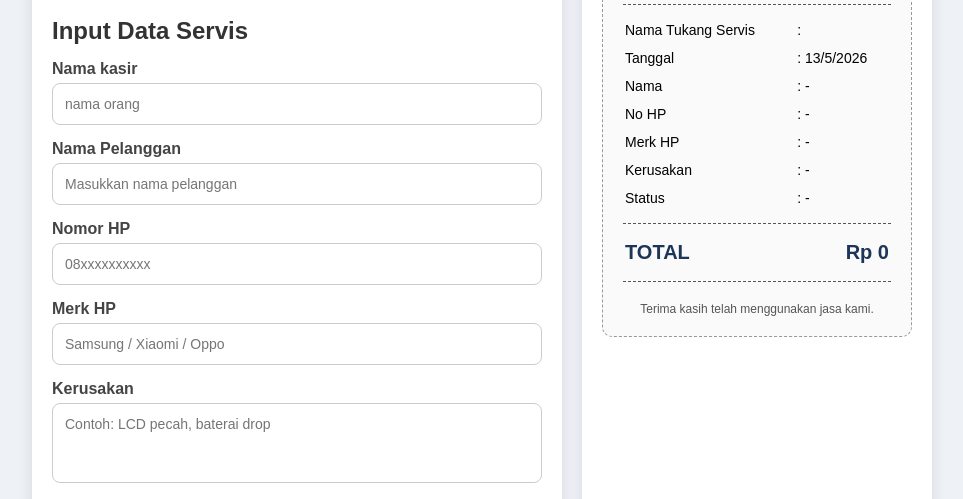
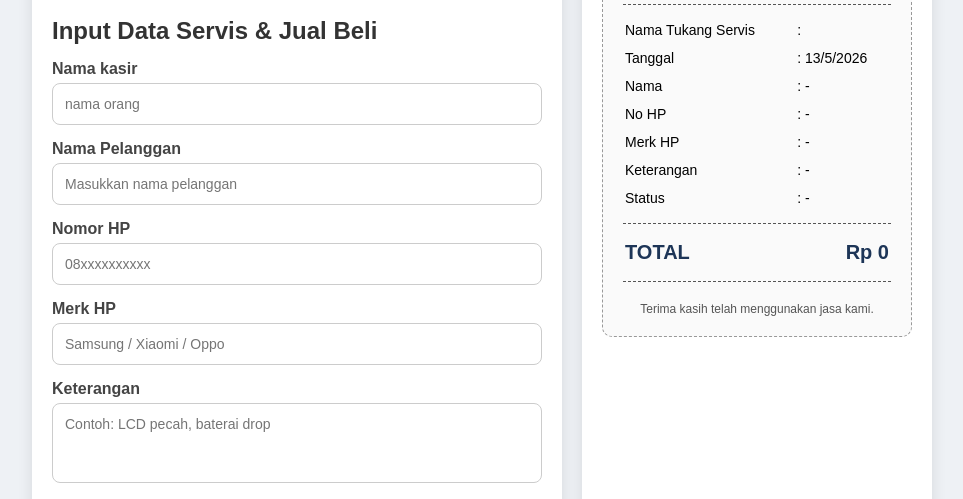
Before and after one commit to rumahservis141-ops/struk_rumahservis, a plain HTML site: page index.html in a window 1280 px wide. Shown: the part 243-742 px from the top of the page, without its empty margins (158-1121 px from the left). Drawn offline with Linux system fonts and the light colour scheme.

Commit message:
index.html

```diff
--- a/index.html
+++ b/index.html
@@ -186,7 +186,7 @@
       </div>
     </div>
 
-    <h2>Input Data Servis</h2>
+    <h2>Input Data Servis & Jual Beli</h2>
 
     <div class="form-group">
       <label>Nama kasir</label>
@@ -209,8 +209,8 @@
     </div>
 
     <div class="form-group">
-      <label>Kerusakan</label>
-      <textarea id="kerusakan" placeholder="Contoh: LCD pecah, baterai drop"></textarea>
+      <label>Keterangan</label>
+      <textarea id="keterangan" placeholder="Contoh: LCD pecah, baterai drop"></textarea>
     </div>
 
     <div class="form-group">
@@ -271,8 +271,8 @@
           <td>: <span id="r-merk">-</span></td>
         </tr>
         <tr>
-          <td>Kerusakan</td>
-          <td>: <span id="r-kerusakan">-</span></td>
+          <td>Keterangan</td>
+          <td>: <span id="r-keterangan">-</span></td>
         </tr>
         <tr>
           <td>Status</td>
```
